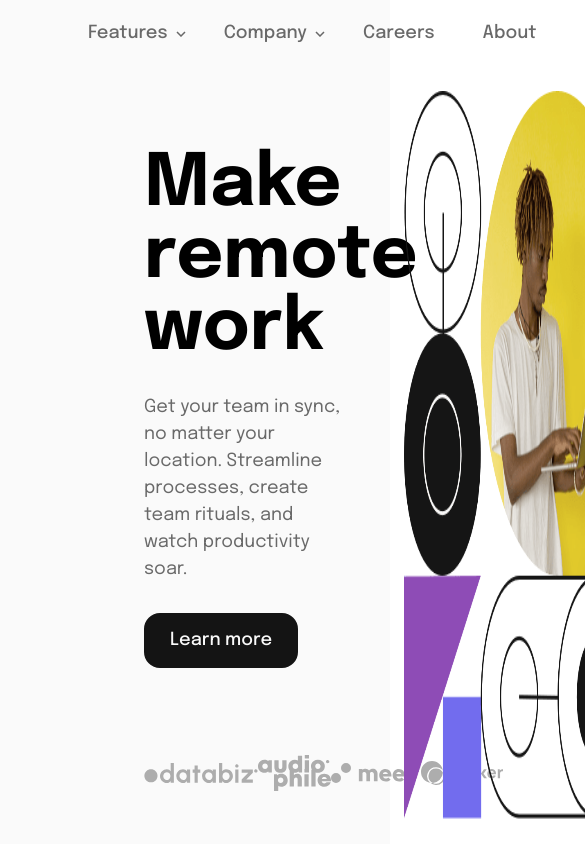
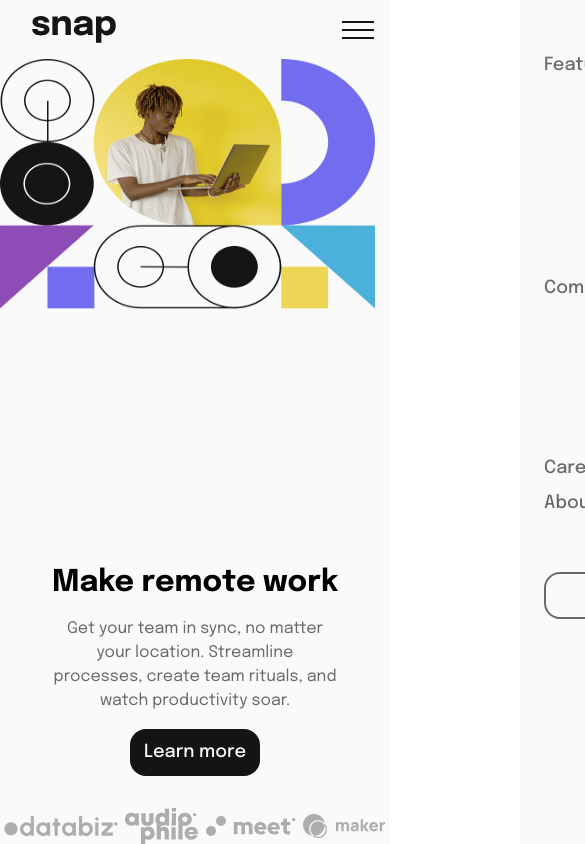
Before and after one commit to Tempestaaa/MentorIntroSection, a React (Vite) app: page / in a window 390 px wide. Shown: the top 844 px of the page, 585 px wide, since content can reach past the window. Built offline with nearby package versions, Linux system fonts and the light colour scheme.

Commit message:
update responsive

```diff
--- a/src/components/Content.tsx
+++ b/src/components/Content.tsx
@@ -9,30 +9,34 @@ const sponsorsImg = [databiz, audiophile, meet, maker];
 
 const Content = () => {
   return (
-    <section className="font-default text-default grid grid-cols-2 grid-rows-1 py-6 px-24">
-      <div className="grid px-12">
-        <h1 className=" text-7xl font-bold mt-auto">
-          Make <span className="block">remote work</span>
+    <section className="font-default text-default grid grid-cols-1 md:grid-cols-2  grid-rows-[1fr_auto] md:grid-rows-1 md:py-6 lg:px-24">
+      <div className="grid px-1 md:px-4 lg:px-12 row-start-2 md:row-start-1 row-end-3 md:row-end-1 gap-4 md:gap-0 mt-8 md:mt-0">
+        <h1 className="text-3xl md:text-7xl font-bold mt-auto text-center md:text-left">
+          Make <span className="md:block">remote work</span>
         </h1>
-        <p className="my-auto w-3/4 text-mediumGray">
+
+        <p className="my-auto w-3/4 text-mediumGray text-center md:text-left mx-auto md:mx-0 text-base md:text-default">
           Get your team in sync, no matter your location. Streamline processes,
           create team rituals, and watch productivity soar.
         </p>
-        <button className="place-self-start px-6 py-3 bg-almostBlack font-medium text-almostWhite rounded-2xl hover:bg-almostWhite hover:text-almostBlack border-2 border-almostBlack transition-all">
+
+        <button className="place-self-start mx-auto md:mx-0 px-3 md:px-6 py-2 md:py-3 bg-almostBlack font-medium text-almostWhite rounded-2xl hover:bg-almostWhite hover:text-almostBlack border-2 border-almostBlack transition-all">
           Learn more
         </button>
-        <div className="flex items-center justify-between">
+
+        <div className="flex items-center justify-between mt-4 md:mt-0">
           {sponsorsImg.map((item, i) => (
             <img key={i} src={item} alt={item} />
           ))}
         </div>
       </div>
-      <picture className="flex justify-center">
+
+      <picture className="flex md:justify-center">
         <source media="(min-width: 768px)" srcSet={heroDesktop} />
         <img
           src={heroMobile}
           alt="hero image"
-          className="w-full h-auto max-w-[400px]"
+          className="w-full h-[250px] md:h-auto max-w-[375px] md:max-w-[400px] "
         />
       </picture>
     </section>
--- a/src/components/Nav.tsx
+++ b/src/components/Nav.tsx
@@ -4,6 +4,9 @@ import todo from "../assets/images/icon-todo.svg";
 import calendar from "../assets/images/icon-calendar.svg";
 import reminders from "../assets/images/icon-reminders.svg";
 import planning from "../assets/images/icon-planning.svg";
+import menu from "../assets/images/icon-menu.svg";
+import closeMenu from "../assets/images/icon-close-menu.svg";
+import { useState } from "react";
 
 type navDataType = {
   label: string;
@@ -55,24 +58,34 @@ const navData: navDataType = [
 ];
 
 const Nav = () => {
+  const [isOpen, setIsOpen] = useState(false);
+
   return (
-    <nav className="font-default text-default font-medium flex items-center justify-between text-mediumGray">
-      <div className="flex items-center">
+    <nav className="font-default text-default font-medium flex items-center text-mediumGray justify-between">
       <div className="px-8 py-4 cursor-pointer">
         <img src={logo} alt="logo" />
       </div>
-        <ul className="flex items-center">
+
+      <div
+        className={`flex flex-col lg:flex-row flex-grow items-start lg:items-center lg:justify-between ${
+          isOpen ? "top-0 right-0" : "top-0 -right-full"
+        } lg:visible absolute lg:static bg-almostWhite h-full lg:h-auto w-2/3 md:w-auto lg:w-auto pt-12 lg:pt-0 px-6 lg:px-0 transition-all`}
+      >
+        <ul className="flex flex-col lg:flex-row items-start lg:items-center w-full lg:w-auto">
           {navData.map((nav, i) => (
-            <li key={i} className="cursor-pointer px-6 py-5 relative group">
-              <p className="flex items-center gap-2">
-                <span className="hover:text-almostBlack transition-all ">
+            <li
+              key={i}
+              className="cursor-pointer lg:px-6 py-1 lg:py-5 relative group w-full lg:w-auto"
+            >
+              <p className="flex items-center gap-2 w-full lg:w-auto">
+                <span className="hover:text-almostBlack transition-all">
                   {nav.label}
                 </span>
                 {nav.children && <img src={downArrow} />}
               </p>
 
               {nav.children && (
-                <div className="opacity-0 group-hover:opacity-100 absolute top-16 right-0 bg-almostWhite p-4 flex flex-col gap-4 rounded-xl shadow-sm shadow-almostBlack transition-all">
+                <div className="invisible group-hover:visible static lg:absolute top-16 right-0 bg-almostWhite p-4 flex flex-col gap-4 lg:rounded-xl lg:shadow-sm shadow-almostBlack transition-all w-full lg:w-auto">
                   {nav.children.map((item, i) => (
                     <a
                       key={i}
@@ -88,15 +101,21 @@ const Nav = () => {
             </li>
           ))}
         </ul>
-      </div>
-      <div className="flex items-center gap-2 mr-4">
-        <button className="px-6 py-2 hover:text-almostBlack transition-all">
+        <div className="flex flex-col lg:flex-row items-center gap-2 lg:mr-4 w-full lg:w-auto">
+          <button className="px-6 py-2 hover:text-almostBlack transition-all w-full lg:w-auto">
             Login
           </button>
-        <button className="px-6 py-2 border-2 border-mediumGray rounded-2xl hover:border-almostBlack hover:text-almostBlack transition-all">
+          <button className="px-6 py-2 border-2 border-mediumGray rounded-2xl hover:border-almostBlack hover:text-almostBlack transition-all w-full lg:w-auto ">
             Register
           </button>
         </div>
+      </div>
+
+      <img
+        src={isOpen ? closeMenu : menu}
+        className="block mr-4 lg:hidden z-10"
+        onClick={() => setIsOpen(!isOpen)}
+      />
     </nav>
   );
 };
```
Lines whose indentation alone changed are shown as unchanged.
